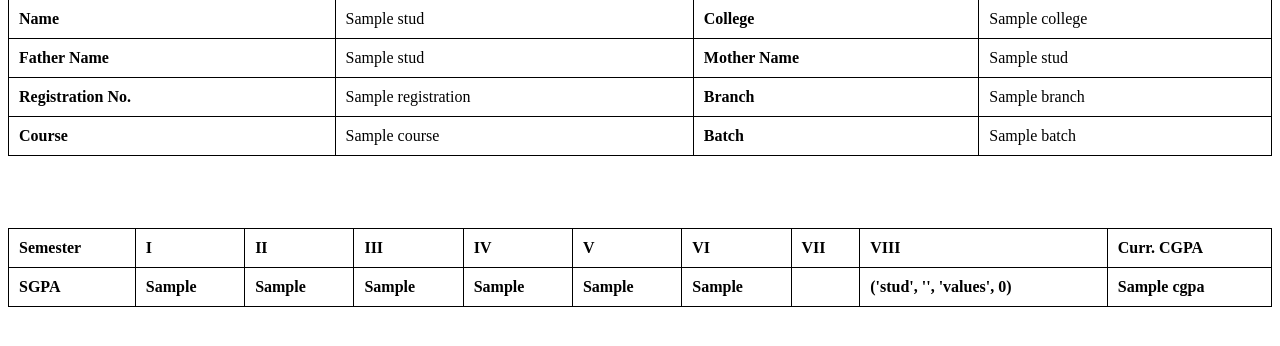
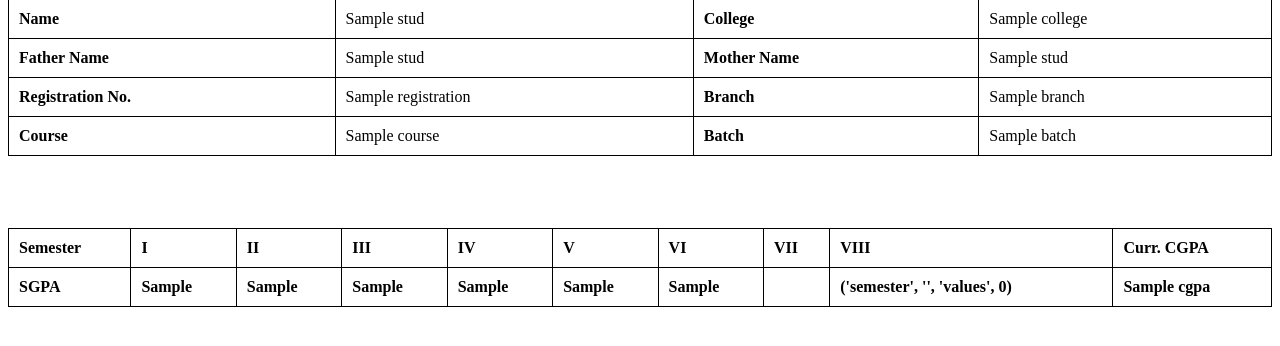
Before and after one commit to harsh-u/result, a Python web app: template clg/result/templates/result/index.html in a window 1280 px wide. Shown: the part 214-560 px from the top of the page. Run offline with Jinja, Linux system fonts and the light colour scheme; the template is opened without the code that fills it: most values are stand-ins (such as "Sample title", 1, 10 or a date in 2020); lists and menus that the app fills with data are empty.

Commit message:
model divide

```diff
--- a/clg/result/templates/result/index.html
+++ b/clg/result/templates/result/index.html
@@ -92,20 +92,19 @@
             <th>VI</th>
             <th>VII</th>
             <th>VIII</th>
-            <th>Curr. CGPA</th>
-
+            <th>Curr. CGPA </th>
         </tr>
         <tr>
             <th>SGPA</th>
-            <th>{{stud.a}}</th>
-            <th>{{stud.b}}</th>
-            <th>{{stud.c}}</th>
-            <th>{{stud.d}}</th>
-            <th>{{stud.e}}</th>
-            <th>{{stud.f}}</th>
-            <th>{{stud.g}}</th>
-            <th>{{stud.h}}</th>
-            <th>{{stud.cgpa}}</th>
+            <th>{{semester.a}}</th>
+            <th>{{semester.b}}</th>
+            <th>{{semester.c}}</th>
+            <th>{{semester.d}}</th>
+            <th>{{semester.e}}</th>
+            <th>{{semester.f}}</th>
+            <th>{{semester.g}}</th>
+            <th>{{semester.h}}</th>
+            <th>{{semester.cgpa}}</th>
         </tr>
 
     </table>
--- a/clg/result/views.py
+++ b/clg/result/views.py
@@ -1,9 +1,11 @@
 from django.shortcuts import render
 from .models import Student
+from .models import Sem
 from django.http import HttpResponse
 # Create your views here.
 
 def index(request):
     student = Student.objects.all()[0]
-    params = {"stud": student}
+    sem = Sem.objects.all()[0]
+    params = {"stud": student, "semester":sem}
     return render(request, "result/index.html", params)
```
Also changed, not shown: clg/result/models.py (+6 -1 lines), clg/db.sqlite3.
